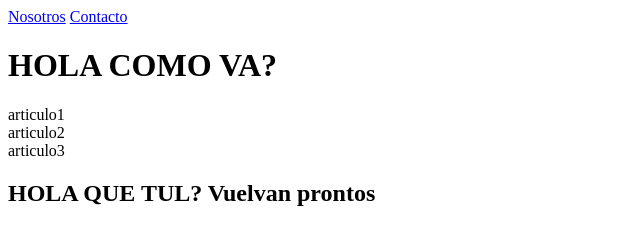
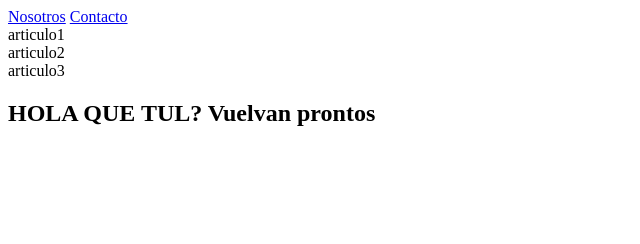
Before and after one commit to ijvas/proyecto-chile, a plain HTML site: page index.html in a window 1280 px wide. Shown: the whole page, without its empty margins (0-640 px from the left). Drawn offline with Linux system fonts and the light colour scheme.

Commit message:
borramos el h1 del index

```diff
--- a/index.html
+++ b/index.html
@@ -16,7 +16,7 @@
 
         </nav>
 
-        <h1>HOLA COMO VA?</h1>
+
 
         <section>
             <article>articulo1</article>
```
